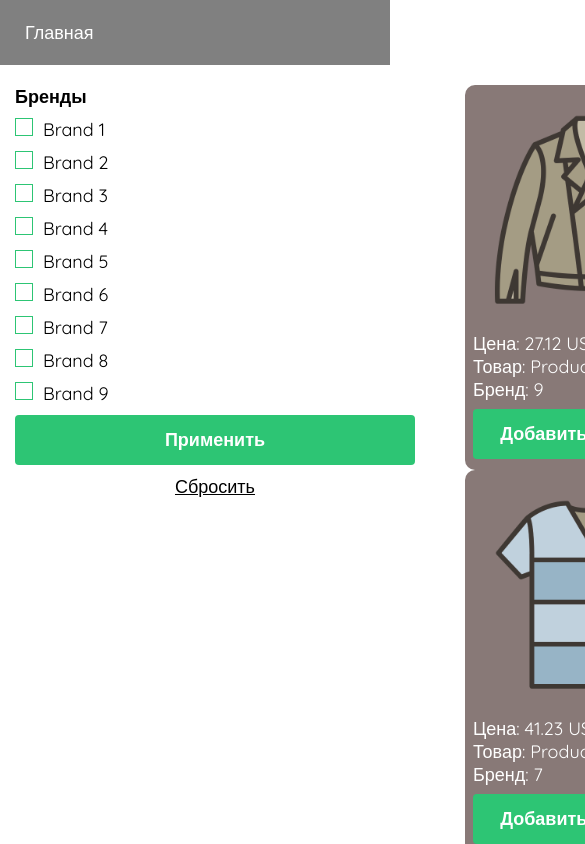
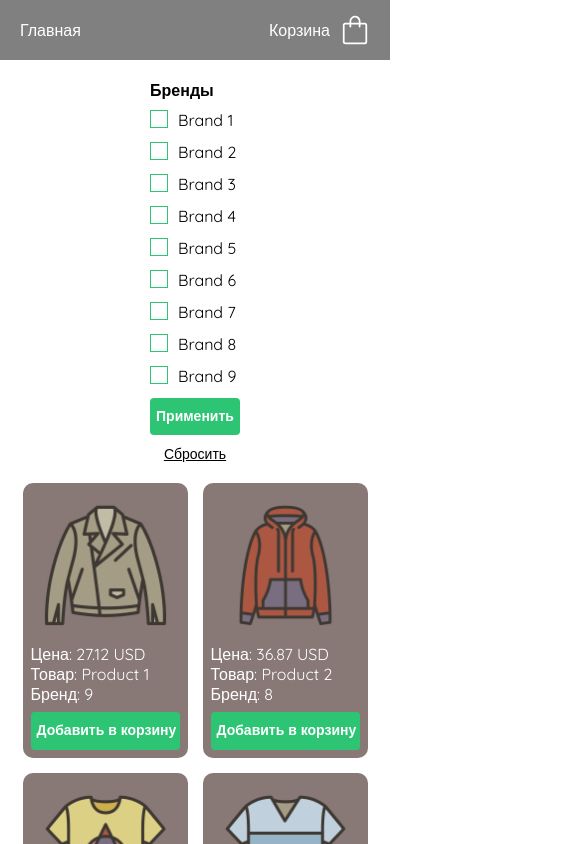
Before and after one commit to lordwebkit/accent-dev, a Vue app: page / in a window 390 px wide. Shown: the top 844 px of the page, 585 px wide, since content can reach past the window. Built offline with nearby package versions, Linux system fonts and the light colour scheme.

Commit message:
Add adaptive mode for all mobile device

```diff
--- a/src/App.vue
+++ b/src/App.vue
@@ -15,15 +15,18 @@ import AHeader from './components/AHeader.vue';
   box-sizing: border-box;
   font-size: 18px;
   font-family: Quicksand, sans-serif;
+
+  @media (max-width: 425px) {
+    font-size: 16px;
+  }
 }
-.container-xs {
-  width: 1200px;
+.container {
+  max-width: 1400px;
   padding: 0 15px;
   margin: 0 auto;
-}
-.container {
-  width: 1400px;
-  padding: 0 15px;
-  margin: 0 auto;
+
+  @media (max-width: 425px) {
+    padding: 0 10px;
+  }
 }
 </style>
--- a/src/components/ABtn.vue
+++ b/src/components/ABtn.vue
@@ -22,11 +22,20 @@
   transition: all .3s;
   user-select: none;
   white-space: nowrap;
+
   &:hover {
     background: #26a763;
   }
+
   &:active {
     background: #229457;
   }
+
+  @media (max-width: 970px) {
+    font-size: 14px;
   }
-  </style>
+
+  @media (max-width: 970px) {
+    padding: 10px 5px;
+  }
+}</style>
--- a/src/components/AFilter.vue
+++ b/src/components/AFilter.vue
@@ -34,6 +34,30 @@ function clearFilteredProducts() {
 .filter {
   max-width: 400px;
 
+  @media (max-width: 1293px) {
+    max-width: 350px;
+  }
+
+  @media (max-width: 1243px) {
+    max-width: 300px;
+  }
+
+  @media (max-width: 1075px) {
+    max-width: 250px;
+  }
+
+  @media (max-width: 1020px) {
+    max-width: 200px;
+  }
+
+  @media (max-width: 775px) {
+    max-width: 180px;
+  }
+
+  @media (max-width: 755px) {
+    max-width: 150px;
+  }
+
   &__title {
     margin-bottom: 10px;
   }
@@ -49,11 +73,21 @@ function clearFilteredProducts() {
     margin: 0 auto;
     display: block;
     text-decoration: underline;
+
+    @media (max-width: 1020px) {
+      font-size: 14px;
+    }
   }
 }
 
 .filter-brand {
   display: flex;
   margin-bottom: 10px;
+
+  &__name {
+    @media (max-width: 1020px) {
+      font-size: 16px;
+    }
+  }
 }
 </style>
--- a/src/components/AHeader.vue
+++ b/src/components/AHeader.vue
@@ -1,7 +1,6 @@
 <script setup>
 import { useCartStore } from '../stores/cart';
 const store = useCartStore();
-const cart = store.getCart.value
 </script>
 
 <template>
@@ -13,7 +12,7 @@ const cart = store.getCart.value
           Корзина
           <img class="header-nav-cart__icon" src="../assets/icons/cart.svg" alt="bag icon">
           <transition name="fade">
-            <span v-if="cart.length" class="header-nav-cart__amount">{{ cart.length }}</span>
+            <span v-if="store.getQuantityCartCard" class="header-nav-cart__amount">{{ store.getQuantityCartCard }}</span>
           </transition>
         </router-link>
       </nav>
@@ -34,6 +33,9 @@ const cart = store.getCart.value
   &__link {
     text-decoration: none;
     color: #fff;
+    @media (max-width: 970px) {
+      font-size: 16px;
+    }
   }
 }
 
@@ -45,6 +47,9 @@ const cart = store.getCart.value
   &__icon {
     margin-left: 10px;
     width: 35px;
+    @media (max-width: 970px) {
+      width: 30px;
+    }
   }
 
   &__amount {
@@ -60,6 +65,13 @@ const cart = store.getCart.value
     position: absolute;
     right: -10px;
     bottom: -9px;
+    @media (max-width: 970px) {
+      width: 20px;
+      height: 20px;
+      right: -8px;
+      bottom: -7px;
+      font-size: 14px;
+    }
   }
 }
 
--- /dev/null
+++ b/src/components/AOrder.vue
@@ -0,0 +1,79 @@
+<script setup>
+import ABtn from './ABtn.vue';
+import { useCartStore } from '@/stores/cart'
+const store = useCartStore();
+
+</script>
+<template>
+  <div class="order">
+    <div class="order-inner">
+      <h3 class="order__title">Оформление заказа</h3>
+      <form class="order__form">
+        <div class="order__field">
+          <label class="order__label" for="order-name">Ваше имя</label>
+          <input class="order__input" type="text" name="name" id="order-name" placeholder="Иван" required>
+        </div>
+        <div class="order__field">
+          <label class="order__label" for="order-name">Ваш номер телефона</label>
+          <input class="order__input" type="tel" name="name" id="order-phone" placeholder="+7(999) 999-99-99" required>
+        </div>
+        <p class="order__price">Итоговая цена: <span class="order__price-number">{{ store.getTotalPrice.toFixed(2) }} USD</span></p>
+        <ABtn class="order__put" @click.prevent="">
+          Оформить заказ
+        </ABtn>
+      </form>
+    </div>
+  </div>
+</template>
+<style lang="scss" scoped>
+.order {
+  &__form {
+    display: flex;
+    flex-direction: column;
+  }
+
+  &__title {
+    margin-bottom: 10px;
+  }
+
+  &__label {
+    @media (max-width: 970px) {
+      font-size: 16px;
+    }
+  }
+
+  &__input {
+    padding: 5px;
+    height: 40px;
+    @media (max-width: 1040px) {
+      margin-top: 10px;
+    }
+    @media (max-width: 970px) {
+      font-size: 16px;
+      height: 35px;
+    }
+  }
+
+  &__field {
+    display: flex;
+    justify-content: space-between;
+    margin-bottom: 10px;
+    @media (max-width: 1040px) {
+      flex-direction: column;
+    }
+  }
+
+  &__price {
+    margin-bottom: 10px;
+    @media (max-width: 970px) {
+      font-size: 17px;
+    }
+  }
+
+  &__price-number {
+    @media (max-width: 660px) {
+      display: block;
+    }
+  }
+}
+</style>
--- a/src/components/ShopCard.vue
+++ b/src/components/ShopCard.vue
@@ -9,7 +9,7 @@ const store = useCartStore();
     <div class="shop-card__inner">
       <img class="shop-card__image" :src="`./src/assets${this.productData.image}`" alt="shop card image">
       <p class="shop-card__price">
-        Цена: {{ this.productData.regular_price.value + " " +  this.productData.regular_price.currency}}
+        Цена: {{ this.productData.regular_price.value + " " + this.productData.regular_price.currency }}
       </p>
       <p class="shop-card__title">Товар: {{ this.productData.title }}</p>
       <p class="shop-card__brand">Бренд: {{ this.productData.brand }}</p>
@@ -30,6 +30,26 @@ export default {
   border-radius: 10px;
   color: #fff;
 
+  @media (max-width: 1175px) {
+    width: 220px;
+    height: 355px;
+  }
+
+  @media (max-width: 970px) {
+    width: 190px;
+    height: 300px;
+  }
+
+  @media (max-width: 870px) {
+    width: 165px;
+    height: 275px;
+  }
+
+  @media (max-width: 364px) {
+    width: 80%;
+    height: 10%;
+  }
+
   &__inner {
     padding: 8px;
   }
@@ -41,5 +61,13 @@ export default {
   &__btn {
     margin-top: 8px;
   }
+
+  &__price,
+  &__title,
+  &__brand {
+    @media (max-width: 970px) {
+      font-size: 16px;
+    }
+  }
 }
 </style>
--- a/src/stores/cart.js
+++ b/src/stores/cart.js
@@ -4,11 +4,21 @@ import { defineStore } from "pinia";
 export const useCartStore = defineStore('cart', () => {
   const cart = ref([]);
   const getCart = computed(() => cart)
+  const getQuantityCartCard = computed(() => {
+    return cart.value.reduce((acc, cartCard) => {
+      return (acc + cartCard.quantity);
+    }, 0)
+  })
+  const getTotalPrice = computed(() => {
+    return cart.value.reduce((acc, cartCard) => {
+      return (acc + (cartCard.regular_price.value * cartCard.quantity));
+    }, 0);
+  });
 
   function addToCart(product) {
     const persense = cart.value.map(cartCard => cartCard.id).indexOf(product.id)
     if (persense === -1) {
-      cart.value.push({ ...product, quantity: 1 })
+      cart.value = [...cart.value, { ...product, quantity: 1 }]
     } else {
       cart.value[persense].quantity++
     }
@@ -22,5 +32,5 @@ export const useCartStore = defineStore('cart', () => {
     if (product.quantity > 1) product.quantity--
   }
 
-  return { getCart, addToCart, incrementCartCard, decrementCartCard }
+  return { getCart, getTotalPrice, getQuantityCartCard, addToCart, incrementCartCard, decrementCartCard }
 })
--- a/src/stores/filters.js
+++ b/src/stores/filters.js
@@ -17,15 +17,11 @@ export const useFiltersStore = defineStore('filters', {
       }
     },
     setCheckedBrandFilter(e) {
-      this.filterBrands = this.filterBrands.map(brand => {
-        if (brand.code === e.target.dataset.code) {
-          brand.checked = !brand.checked
-        }
-        return { ...brand }
-      })
+      const index = this.filterBrands.findIndex(brand => brand.code === e.target.dataset.code)
+      this.filterBrands[index] = { ...this.filterBrands[index], checked: !this.filterBrands[index].checked}
     },
     clearFilterBrands() {
-      this.filterBrands = this.filterBrands.map(brand => ({ ...brand, checked: false }))
+      this.filterBrands.forEach(brand => brand.checked = false)
     }
   }
 })
--- a/src/views/CartView.vue
+++ b/src/views/CartView.vue
@@ -1,5 +1,7 @@
 <script setup>
+import AOrder from '../components/AOrder.vue';
 import CartCard from '../components/CartCard.vue';
+
 import { useCartStore } from '@/stores/cart';
 
 const store = useCartStore();
@@ -9,7 +11,11 @@ const store = useCartStore();
     <div class="cart__inner container">
       <h3 class="cart__empty" v-if="!store.getCart.value.length">Корзина пуста, добавьте что нибудь</h3>
       <div class="cart-content" v-else>
-        <CartCard class="cart-content__item" v-for="(cartCard, index) in store.getCart.value" :key="index" :cart-card-data="cartCard"/>
+        <div class="cart__list cart-list">
+          <CartCard class="cart-list__item" v-for="(cartCard, index) in store.getCart.value" :key="index"
+            :cart-card-data="cartCard" />
+        </div>
+        <AOrder class="cart__order"></AOrder>
       </div>
     </div>
   </div>
@@ -21,9 +27,27 @@ const store = useCartStore();
     margin-top: 160px;
     font-size: 28px;
   }
+
+  &__list {
+    flex: 2;
+    padding-right: 30px;
+
+    @media (max-width: 570px) {
+      padding: 0;
+    }
+  }
+
+  &__order {
+    flex: 1;
+    margin-top: 20px;
+  }
 }
 
 .cart-content {
+  display: flex;
 
+  @media (max-width: 570px) {
+    flex-direction: column;
+  }
 }
 </style>
--- a/src/views/ShopView.vue
+++ b/src/views/ShopView.vue
@@ -52,7 +52,12 @@ const pages = computed(() => {
 .shop {
   &__inner {
     display: flex;
-    height: calc(100vh - 63px);
+    padding-bottom: 10px;
+
+    @media (max-width: 559px) {
+      flex-direction: column;
+      align-items: center;
+    }
   }
 
   &__filter {
@@ -67,12 +72,71 @@ const pages = computed(() => {
   &__list {
     display: flex;
     flex-wrap: wrap;
-    height: 95%;
     padding: 20px 50px 0;
+
+    @media (max-width: 1370px) {
+      padding: 20px 0 0 20px;
+    }
+
+    @media (max-width: 559px) {
+      padding-left: 0;
+      max-width: 345px;
+    }
+
+    @media (max-width: 364px) {
+      flex-direction: column;
+      align-items: center;
+    }
   }
 
   &__item {
-    margin-right: 25px;
+    &:not(:nth-child(n + 3)) {
+      margin-bottom: 25px;
+    }
+
+    &:not(:nth-child(3n)) {
+      margin-right: 25px;
+    }
+
+    @media (max-width: 1175px) {
+      &:not(:nth-child(n + 3)) {
+        margin-bottom: 20px;
+      }
+
+      &:not(:nth-child(3n)) {
+        margin-right: 20px;
+      }
+    }
+
+    @media (max-width: 795px) {
+      &:not(:nth-child(n + 3)) {
+        margin-bottom: 15px;
+      }
+
+      &:not(:nth-child(3n)) {
+        margin-right: 15px;
+      }
+    }
+
+    @media (max-width: 725px) {
+      margin-right: 15px;
+
+      &:nth-child(2n) {
+        margin-right: 0;
+      }
+
+      &:not(:nth-child(n + 4)) {
+        margin-bottom: 15px;
+      }
+    }
+
+    @media (max-width: 364px) {
+      margin-bottom: 15px;
+
+      &:nth-child(n) {
+        margin-right: 0;
+      }
+    }
   }
 
   &__pagination {
@@ -82,6 +146,8 @@ const pages = computed(() => {
 }
 
 .shop-pagination {
+  margin-top: 15px;
+
   &__item {
     list-style: none;
     width: 15px;
```
Also changed, not shown: src/components/CartCard.vue (+90 -7 lines), src/stores/counter.js (deleted, +0 -12 lines). Lines whose indentation alone changed are shown as unchanged.
